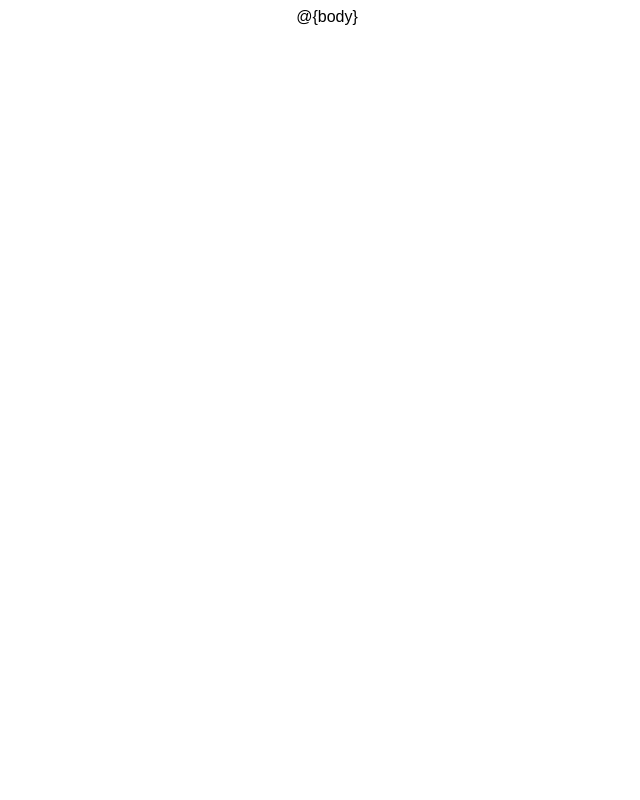
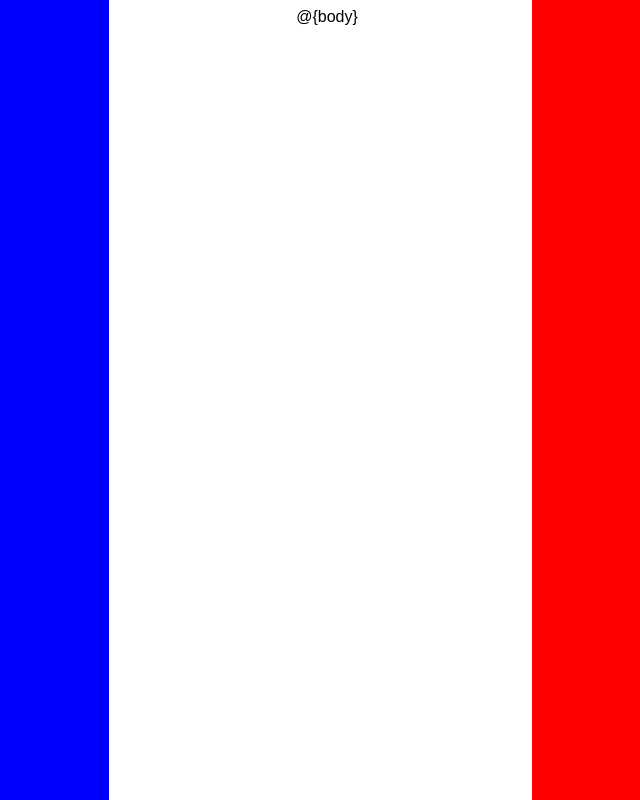
Before and after one commit to pjrclarke/PP3-MTQuiz, a website: page views/layout.html in a window 1280 px wide. Shown: the whole page, without its empty margins (313-953 px from the left). Drawn offline with nearby package versions, Linux system fonts and the light colour scheme.

Commit message:
add style to layout.html

```diff
--- a/views/layout.html
+++ b/views/layout.html
@@ -12,6 +12,9 @@
     <style>
         body {
             font-family: Arial;
+            background: linear-gradient(to right, blue 33%, white 33%, white 66%, red 66%);
+            background-repeat: no-repeat;
+            background-attachment: fixed;
         }
 
         #container {
```
